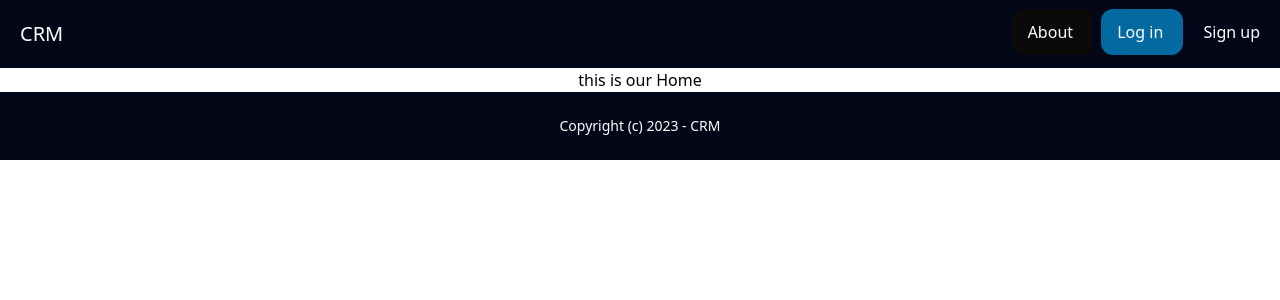
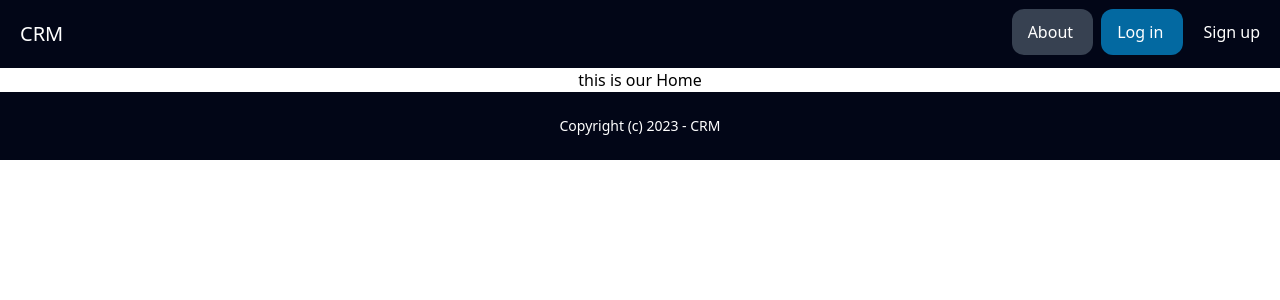
Before and after one commit to Mohamedkhaled81/Django-CRM, a Django app: template CRM/app/templates/app/home.html in a window 1280 px wide. Shown: the top 300 px of the page. Run offline with Django 4.2, Linux system fonts and the light colour scheme; the template is opened without the code that fills it, so the values that code supplies are empty; some libraries are stand-ins or nearby versions.

Commit message:
"Change in nav bar"

```diff
--- a/CRM/app/templates/app/index.html
+++ b/CRM/app/templates/app/index.html
@@ -17,7 +17,7 @@
             CRM
         </a>
         <div>
-            <a href="{% url 'about' %}" class="py-3 px-4 rounded-xl bg-stone-950 me-2 hover:bg-neutral-800">
+            <a href="{% url 'about' %}" class="py-3 px-4 rounded-xl bg-gray-700 me-2 hover:bg-gray-600">
                 About
             </a>
             {% if request.user.is_authenticated %}
--- a/CRM/lead/templates/lead/create_lead.html
+++ b/CRM/lead/templates/lead/create_lead.html
@@ -6,7 +6,7 @@
     <form method="POST">
         {% csrf_token %}
         {{form.as_p}}
-        <button class="py-3 px-4 rounded-xl bg-sky-700 hover:bg-sky-600 me-1 mt-2 text-white">Submit</button>
+        <button class="py-3 px-6 rounded-xl bg-sky-700 hover:bg-sky-600 me-1 mt-3 text-white">Submit</button>
     </form>
 </div>
 
```
